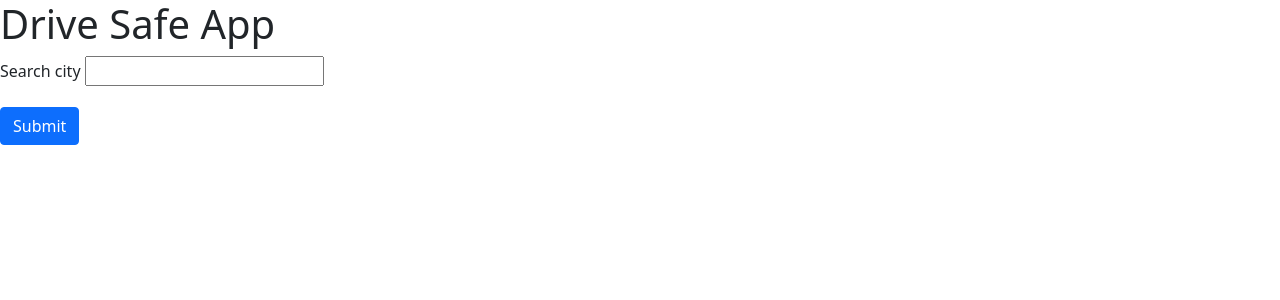
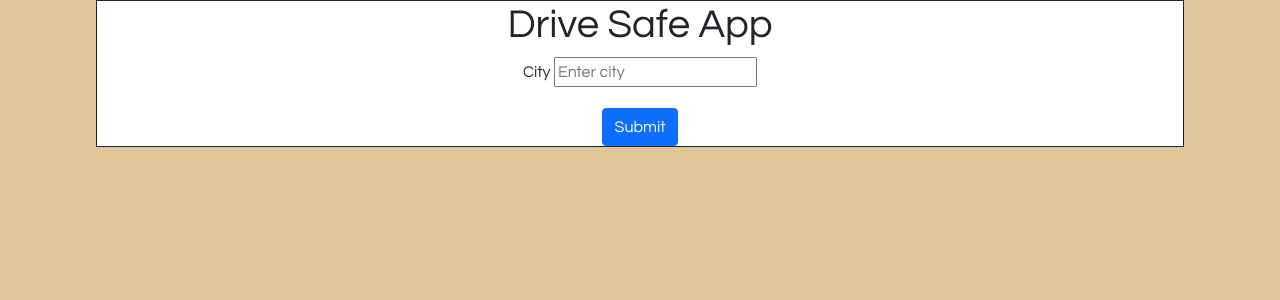
Before and after one commit to mr41haan29/DriveSafe, a Flask app: page / in a window 1280 px wide. Shown: the top 300 px of the page. Run offline with Flask 2, Linux system fonts and the light colour scheme; data that the repository does not hold is empty.

Commit message:
centered stuff in homepage

```diff
--- a/application/templates/home.html
+++ b/application/templates/home.html
@@ -2,22 +2,31 @@
 <html lang="en">
 <head>
     <link href="https://cdn.jsdelivr.net/npm/bootstrap@5.1.0/dist/css/bootstrap.min.css" rel="stylesheet" integrity="sha384-KyZXEAg3QhqLMpG8r+8fhAXLRk2vvoC2f3B09zVXn8CA5QIVfZOJ3BCsw2P0p/We" crossorigin="anonymous">
+    <link rel="stylesheet" href="styles.css">
+    <link rel="stylesheet" href="styles1.css">
     <meta charset="UTF-8">
     <meta http-equiv="X-UA-Compatible" content="IE=edge">
     <meta name="viewport" content="width=device-width, initial-scale=1.0">
     <title>{%block title%}Drive Safe{%endblock%}</title>
 </head>
 <body>
-    <h1>Drive Safe App</h1>
 
     {%block content%}
-        <form action="#" method="POST">
+    <div class="container border border-dark ">
+        <h1 class="text-center">Drive Safe App</h1>
+
+        <div class="container text-center">
+            <form action="#" method="POST">
             <div class="mb-3">
-                <label class="form-label">Search city</label>
-                <input type="text" name="city">
+                <label class="form-label">City</label>
+                <input type="text" name="city" placeholder="Enter city">
             </div>
             <button type="submit" class="btn btn-primary">Submit</button>
-        </form>
+            </form>
+        </div>
+
+    </div>
+
     {%endblock%}
 
 
```
